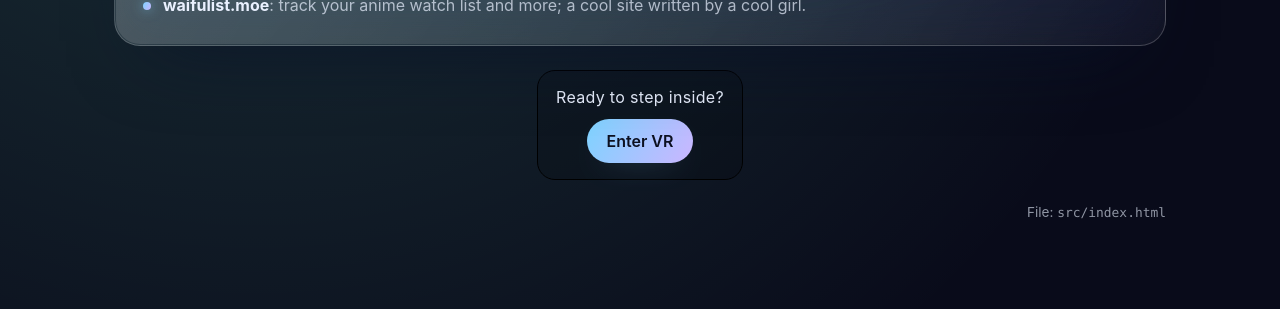
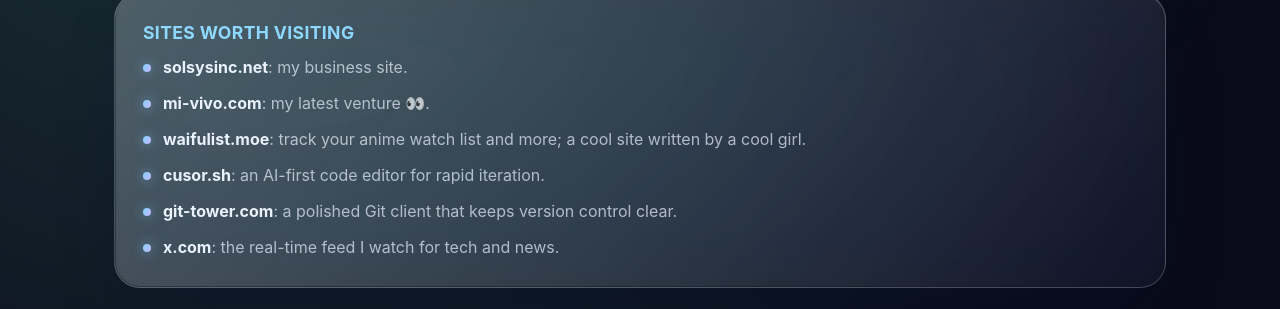
Before and after one commit to mdavies-solsys/cursor-scratch, a React (Vite) app: page / in a window 1280 px wide. Shown: the part 2125-2434 px from the top of the page. Built offline with nearby package versions, Linux system fonts and the light colour scheme; no server answers; what @react-three/xr would draw is missing.

Commit message:
Add recommended sites and move VR section
Co-authored-by: mdavies <mdavies@solsysinc.net>

```diff
--- a/src/pages/Home.jsx
+++ b/src/pages/Home.jsx
@@ -207,6 +207,13 @@ const Home = () => {
             </section>
           </div>
 
+          <section className="vr-card">
+            <p className="vr-card__title">Ready to step inside?</p>
+            <Link className="guestbook-button vr-card__button" to="/vr-intro">
+              Enter VR
+            </Link>
+          </section>
+
           <Guestbook />
 
           <section className="glass about">
@@ -263,14 +270,31 @@ const Home = () => {
                 </strong>
                 : track your anime watch list and more; a cool site written by a cool girl.
               </li>
+              <li>
+                <strong>
+                  <a href="https://cusor.sh" target="_blank" rel="noreferrer">
+                    cusor.sh
+                  </a>
+                </strong>
+                : an AI-first code editor for rapid iteration.
+              </li>
+              <li>
+                <strong>
+                  <a href="https://git-tower.com" target="_blank" rel="noreferrer">
+                    git-tower.com
+                  </a>
+                </strong>
+                : a polished Git client that keeps version control clear.
+              </li>
+              <li>
+                <strong>
+                  <a href="https://x.com" target="_blank" rel="noreferrer">
+                    x.com
+                  </a>
+                </strong>
+                : the real-time feed I watch for tech and news.
+              </li>
             </ul>
-          </section>
-
-          <section className="vr-card">
-            <p className="vr-card__title">Ready to step inside?</p>
-            <Link className="guestbook-button vr-card__button" to="/vr-intro">
-              Enter VR
-            </Link>
           </section>
 
           <p className="meta">
```
Also changed, not shown: src/index.html (+12 -0 lines).
